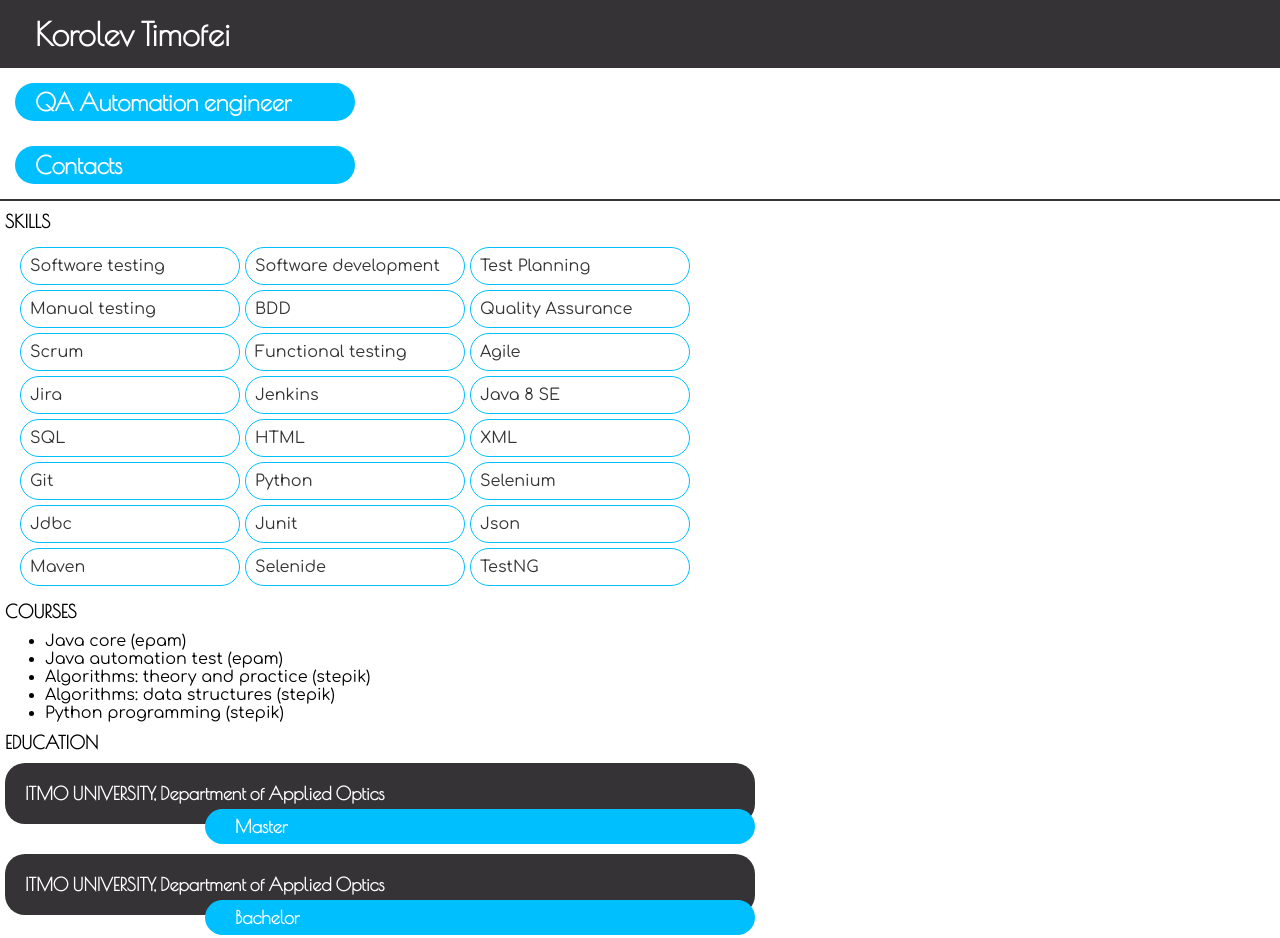
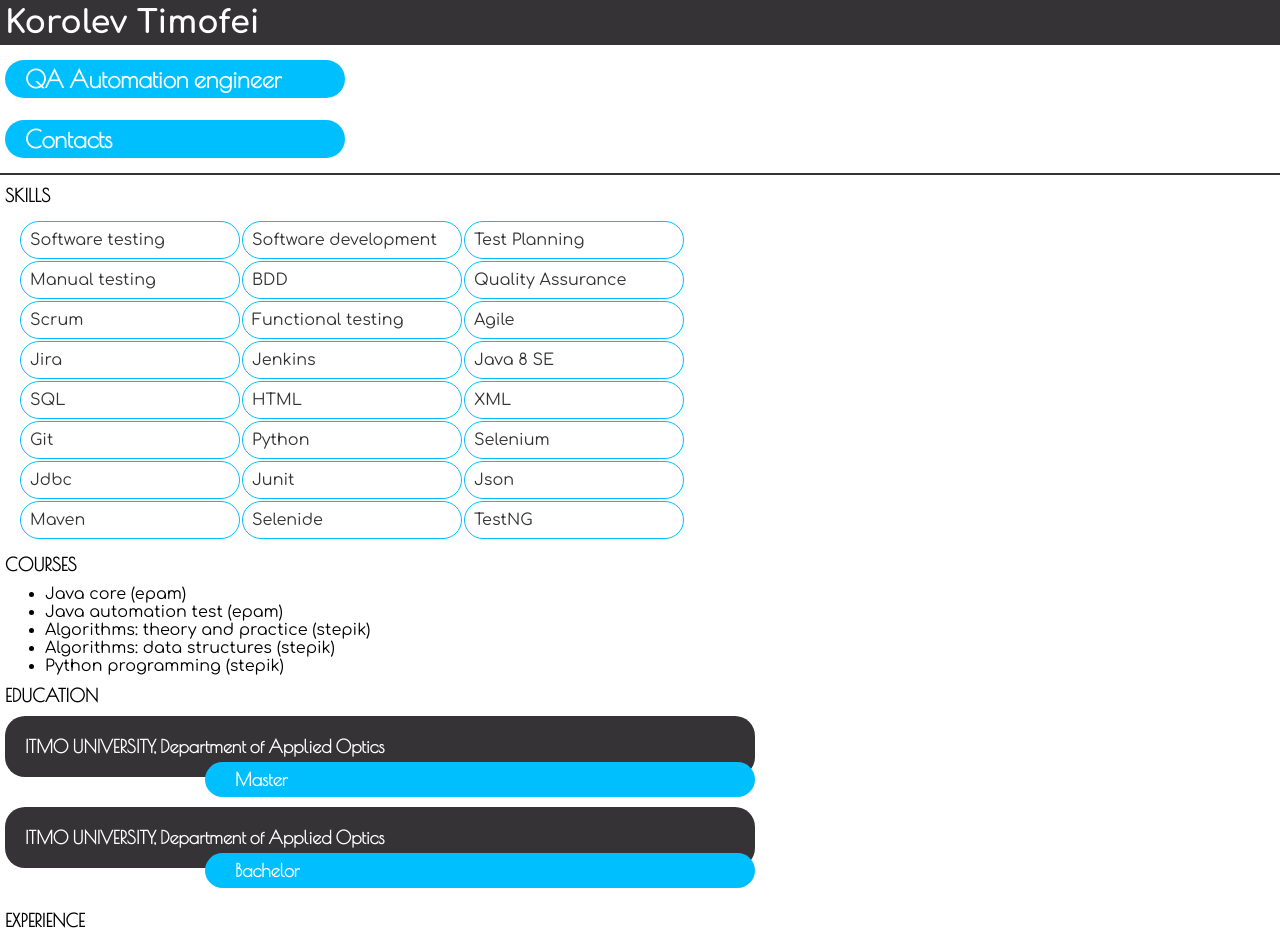
Before and after one commit to TimKorolev/KorolevResume, a plain HTML site: page index.html in a window 1280 px wide. Shown: the top 938 px of the page. Drawn offline with nearby package versions, Linux system fonts and the light colour scheme.

Commit message:
Add files via upload

```diff
--- a/style/adaptiveGrid.css
+++ b/style/adaptiveGrid.css
@@ -1,7 +1,7 @@
 .mainSection {
     display: grid;
     grid-template-columns: repeat(auto-fill, minmax(300px, 750px));
-    grid-gap: 20px 20px;
+    grid-gap: 2px 2px;
 }
 
 .topSection {
@@ -12,13 +12,13 @@
 .middleSection {
     display: grid;
     grid-template-columns: repeat(auto-fill, minmax(300px, 750px));
-    grid-gap: 5px 5px;
+    grid-gap: 2px 2px;
 }
 
 .skills {
 	display: grid;
 	grid-template-columns: repeat(auto-fill, minmax(220px, 220px));
-        grid-gap: 5px 5px;
+        grid-gap: 2px 2px;
 }
 
 @media screen and (max-width: 750px) {
--- a/style/style.css
+++ b/style/style.css
@@ -18,23 +18,20 @@ h1 {
 
 .topSection > h1 {
     font-size: xx-large;
-    font-family: "Poiret ONE", cursive;
+    font-family: "Comfortaa", cursive;
     color: white;
     background: #353335;
     display: flex;
     align-items: center;
     margin: 0px;
-    padding-right: 35px;
-    padding-left: 35px;
-    padding-top: 15px;
-    padding-bottom: 15px;
+    padding: 5px 5px;
 }
 
 .middleSection {
     background: white;
     display: flex;
     align-items: center;
-    padding: 5px 15px;
+    padding: 5px 5px;
 }
 
 .profession > h1 {
```
